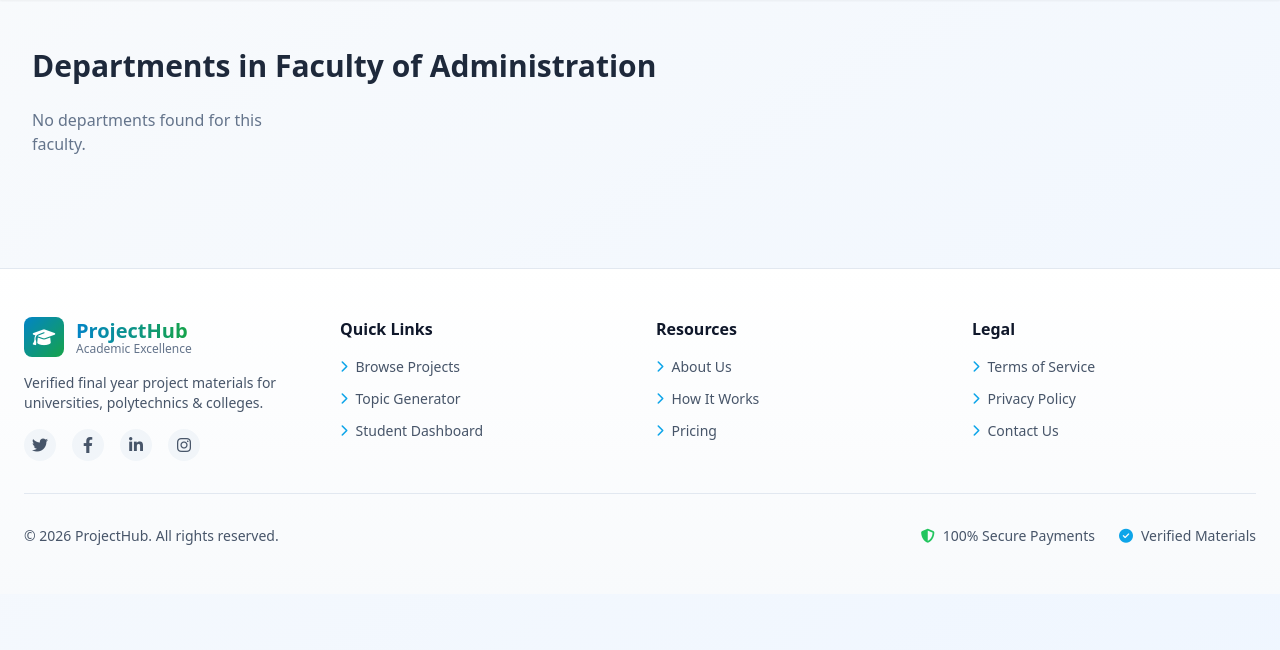
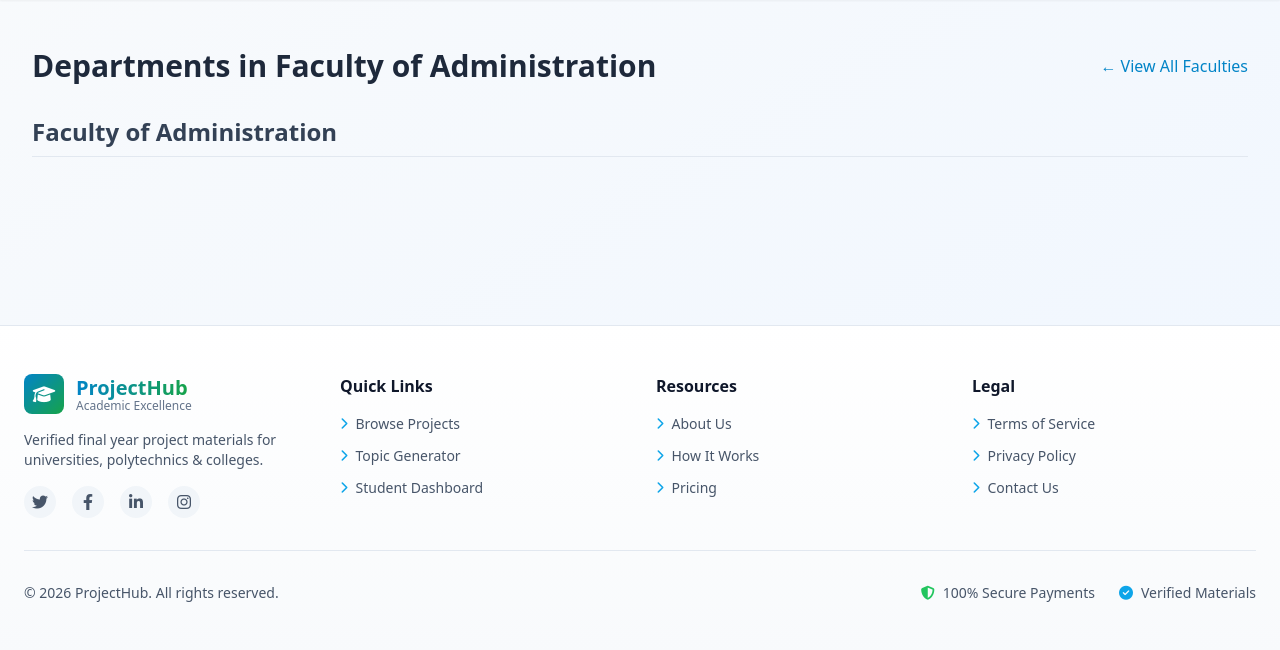
Before and after one commit to Ibn-muaz/projecthub, a Django app: a page that uses templates/core/department_list.html in a window 1280 px wide. Shown: the part 65-715 px from the top of the page. Run offline with Django 5.2, Linux system fonts and the light colour scheme; tables that the repository leaves empty hold one stand-in row (values such as "Sample post"); some libraries are stand-ins or nearby versions.

Commit message:
Fix departments

```diff
--- a/core/views.py
+++ b/core/views.py
@@ -273,14 +273,25 @@
 from projects.models import Department
 
 def department_list_page(request):
-    faculty = request.GET.get('faculty')
-    departments = Department.objects.all()
-    if faculty:
-        departments = departments.filter(faculty__iexact=faculty)
+    faculty_query = request.GET.get('faculty')
+
+    # Fetch all departments and group them by faculty
+    departments_by_faculty = {}
+    all_departments = Department.objects.all().order_by('faculty', 'name')
+
+    for dept in all_departments:
+        faculty = dept.faculty or 'Uncategorized'
+        if faculty not in departments_by_faculty:
+            departments_by_faculty[faculty] = []
+        departments_by_faculty[faculty].append(dept)
+
+    # If a specific faculty is requested, filter the dictionary
+    if faculty_query:
+        departments_by_faculty = {faculty_query: departments_by_faculty.get(faculty_query, [])}
 
     return render(request, 'core/department_list.html', {
-        'departments': departments.values_list('name', flat=True).distinct(),
-        'faculty': faculty,
+        'departments_by_faculty': departments_by_faculty,
+        'faculty_query': faculty_query,
     })
 
 
--- a/templates/core/department_list.html
+++ b/templates/core/department_list.html
@@ -1,26 +1,46 @@
 {% extends "base.html" %}
 
 {% block title %}
-  Departments in {{ faculty|default:'All Faculties' }} | {{ block.super }}
+  Departments in {{ faculty_query|default:'All Faculties' }} | {{ block.super }}
 {% endblock title %}
 
 {% block content %}
 <div class="max-w-7xl mx-auto px-4 sm:px-6 lg:px-8 py-12">
-  <div class="flex items-center justify-between mb-6">
+  <div class="flex items-center justify-between mb-8">
     <h1 class="text-3xl font-bold text-slate-800">
-      Departments in {{ faculty|default:'All Faculties' }}
+      Departments in {{ faculty_query|default:'All Faculties' }}
     </h1>
+    {% if faculty_query %}
+      <a href="{% url 'department-list' %}" class="text-sky-600 hover:text-sky-800 font-medium">
+        &larr; View All Faculties
+      </a>
+    {% endif %}
   </div>
 
-  <div class="grid grid-cols-1 sm:grid-cols-2 md:grid-cols-3 lg:grid-cols-4 gap-6">
-    {% for department in departments %}
-      <a href="{% url 'project-list-page' %}?department={{ department|urlencode }}"
-         class="p-4 bg-white rounded-lg shadow-sm hover:shadow-md transition-shadow duration-200">
-        <h3 class="text-lg font-semibold text-slate-700">{{ department }}</h3>
+  {% for faculty, depts in departments_by_faculty.items %}
+    <div class="mb-10">
+      <h2 class="text-2xl font-semibold text-slate-700 mb-4 pb-2 border-b border-slate-200">
+        {{ faculty }}
+      </h2>
+      <div class="grid grid-cols-1 sm:grid-cols-2 md:grid-cols-3 lg:grid-cols-4 gap-5">
+        {% for dept in depts %}
+          <a href="{% url 'project-list-page' %}?department={{ dept.name|urlencode }}"
+             class="block p-4 bg-white rounded-lg shadow-sm hover:shadow-md transition-all duration-200 border border-slate-200 hover:border-sky-300">
+            <h3 class="text-base font-semibold text-slate-800">{{ dept.name }}</h3>
+          </a>
+        {% endfor %}
+      </div>
+    </div>
+  {% empty %}
+    <div class="text-center py-16">
+      <h2 class="text-2xl font-semibold text-slate-700">No Departments Found</h2>
+      <p class="text-slate-500 mt-2">
+        There are no departments matching your criteria. Try viewing all faculties.
+      </p>
+      <a href="{% url 'department-list' %}" class="mt-6 inline-block px-6 py-3 bg-sky-600 text-white font-semibold rounded-lg shadow-md hover:bg-sky-700 transition-all">
+        View All Departments
       </a>
-    {% empty %}
-      <p class="text-slate-500">No departments found for this faculty.</p>
-    {% endfor %}
-  </div>
+    </div>
+  {% endfor %}
 </div>
 {% endblock content %}
```
Also changed, not shown: .github/workflows/keep_alive.yml (added).
